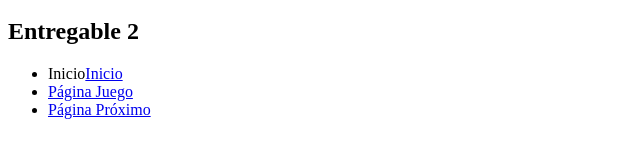
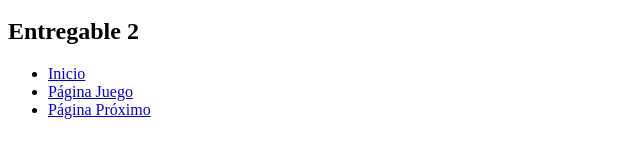
Before and after one commit to GeraDS10/GeraDS10.github.io, a plain HTML site: page index.html in a window 1280 px wide. Shown: the part 165-322 px from the top of the page, 0-640 px from the left. Drawn offline with Linux system fonts and the light colour scheme.

Commit message:
Update index.html

```diff
--- a/index.html
+++ b/index.html
@@ -4,7 +4,7 @@
     <meta charset="UTF-8">
     <meta http-equiv="X-UA-Compatible" content="IE=edge">
     <meta name="viewport" content="width=device-width, initial-scale=1.0">
-    <title>Document</title>
+    <title>GeraDS10</title>
 </head>
 <body>
     <h1>Interfaces</h1>
@@ -15,7 +15,7 @@
     </ul>
     <h2>Entregable 2</h2>
     <ul>
-        <li>Inicio<a href="/Entregable_2/html/index.html">Inicio</a></li>
+        <li><a href="/Entregable_2/html/index.html">Inicio</a></li>
         <li><a href="Entregable_2/html/game.html">Página Juego</a></li>
         <li><a href="Entregable_2/html/proximo.html">Página Próximo</a></li>
     </ul>
```
